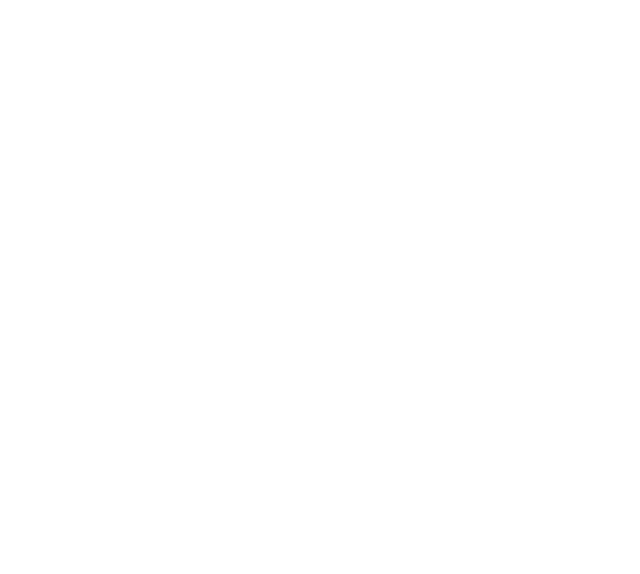
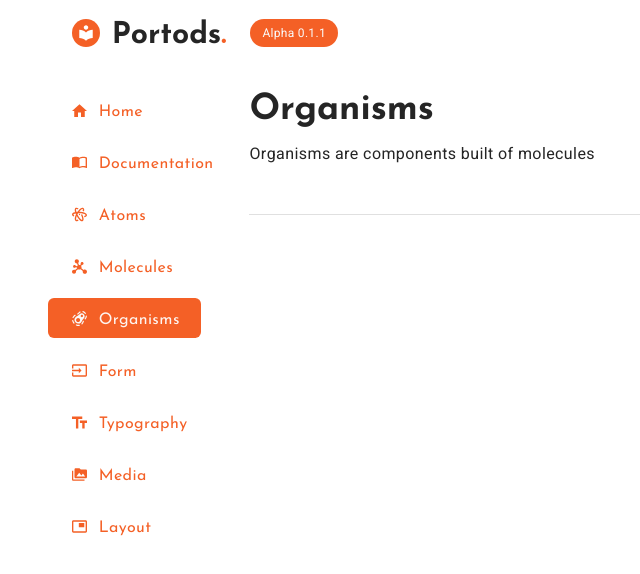
Before and after one commit to TheFlyingWhale/portods, a React (Create React App) app: page /organisms in a window 1280 px wide. Before the commit this address had no page. Shown: the top 574 px of the page, without its empty margins (59-699 px from the left). Built offline with nearby package versions, Linux system fonts and the light colour scheme.

Commit message:
add molecules and organism pages

```diff
--- a/src/showCase/ShowcaseRouter.tsx
+++ b/src/showCase/ShowcaseRouter.tsx
@@ -8,6 +8,8 @@
 import ShowcaseLayout from "./showcasePages/ShowcaseLayout"
 import ShowcaseDocumentation from "./showcasePages/ShowcaseDocumentation"
 import ShowcaseAtoms from "./showcasePages/ShowcaseAtoms"
+import ShowcaseMolecules from "./showcasePages/ShowcaseMolecules"
+import ShowcaseOrganisms from "./showcasePages/ShowcaseOrganisms"
 
 const ShowcaseRouter = () => {
 	return (
@@ -44,6 +46,14 @@
 					path="atoms"
 					element={<ShowcaseAtoms />}
 				/>
+				<Route
+					path="molecules"
+					element={<ShowcaseMolecules />}
+				/>
+				<Route
+					path="organisms"
+					element={<ShowcaseOrganisms />}
+				/>
 			</Route>
 		</Routes>
 	)
--- a/src/showCase/showcaseComponents/Header.tsx
+++ b/src/showCase/showcaseComponents/Header.tsx
@@ -33,7 +33,7 @@
 							</Horizontal>
 						</Link>
 						<Text className="py-1.5 px-3 text-neutral-100 text-xs bg-orange-500 rounded-full">
-							Alpha 0.1.0
+							Alpha 0.1.1
 						</Text>
 					</Horizontal>
 				</GridItem>
--- a/src/showCase/showcaseComponents/SideNav.tsx
+++ b/src/showCase/showcaseComponents/SideNav.tsx
@@ -65,10 +65,10 @@
 					</_Link>
 				</li>
 				<li>
-					<_Link to="atoms">
+					<_Link to="molecules">
 						<Button
 							variant={
-								path.includes("atoms") ? "primary" : "ghost"
+								path.includes("molecules") ? "primary" : "ghost"
 							}
 							color="orange"
 							leftIcon={<IconMolecule />}
@@ -80,10 +80,10 @@
 					</_Link>
 				</li>
 				<li>
-					<_Link to="atoms">
+					<_Link to="organisms">
 						<Button
 							variant={
-								path.includes("atoms") ? "primary" : "ghost"
+								path.includes("organism") ? "primary" : "ghost"
 							}
 							color="orange"
 							leftIcon={<IconOrganism />}
--- a/src/showCase/showcasePages/ShowcaseAtoms.tsx
+++ b/src/showCase/showcasePages/ShowcaseAtoms.tsx
@@ -12,7 +12,10 @@
 const ShowcaseAtoms = () => {
 	return (
 		<Vertical className="w-full h-fit gap-12">
-			<Heading>Atoms</Heading>
+			<Vertical className="gap-3">
+				<Heading>Atoms</Heading>
+				<Text>Atoms are singular components or elements</Text>
+			</Vertical>
 			<Divider />
 
 			<FontSection />
--- /dev/null
+++ b/src/showCase/showcasePages/ShowcaseMolecules.tsx
@@ -0,0 +1,19 @@
+import React from "react"
+import { Divider, Heading, Vertical, Text } from "../../components"
+
+const ShowcaseMolecules = () => {
+	return (
+		<Vertical className="w-full h-fit gap-12">
+			<Vertical className="gap-3">
+				<Heading>Molecules</Heading>
+				<Text>
+					Molecules are components or elements thats built of several
+					Atoms
+				</Text>
+			</Vertical>
+			<Divider />
+		</Vertical>
+	)
+}
+
+export default ShowcaseMolecules
--- /dev/null
+++ b/src/showCase/showcasePages/ShowcaseOrganisms.tsx
@@ -0,0 +1,16 @@
+import React from "react"
+import { Divider, Heading, Vertical, Text } from "../../components"
+
+const ShowcaseOrganisms = () => {
+	return (
+		<Vertical className="w-full h-fit gap-12">
+			<Vertical className="gap-3">
+				<Heading>Organisms</Heading>
+				<Text>Organisms are components built of molecules</Text>
+			</Vertical>
+			<Divider />
+		</Vertical>
+	)
+}
+
+export default ShowcaseOrganisms
```
